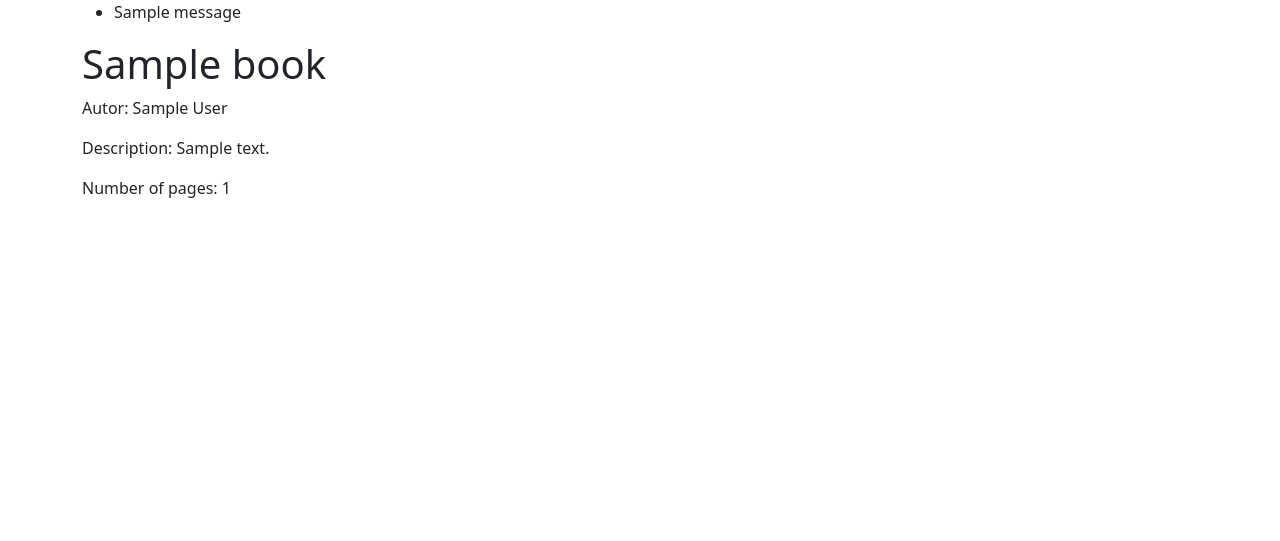
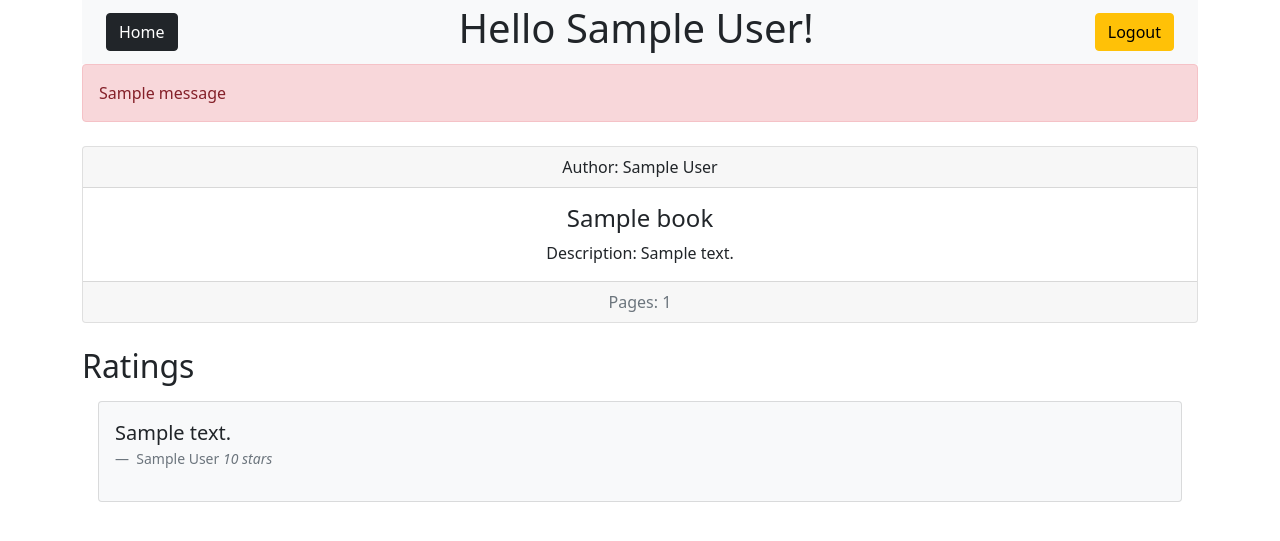
Before and after one commit to Aviya1Cohen/Aviya-project, a Flask app: page /book/1 in a window 1280 px wide. Shown: the top 541 px of the page. Run offline with Flask 2, Linux system fonts and the light colour scheme; the visitor is signed in with stand-in values (Sample User, id 1); tables that the repository leaves empty hold one stand-in row (values such as "Sample post"); one stand-in notice (Sample message) is shown; some libraries are stand-ins or nearby versions.

Commit message:
sprint 1

```diff
--- a/crud.py
+++ b/crud.py
@@ -41,12 +41,21 @@ def get_book_by_id(book_id):
     return Book.query.get(book_id)
 
 
-def create_rating(user, book, score, review):
+def create_rating(user_id, book_id, score, review):
     """Create and return a new rating"""
 
-    rating = Rating(user=user, book=book, score=score, review=review)
+    rating = Rating(user_id=user_id, book_id=book_id, score=score, review=review)
 
     return rating
+
+
+def get_ratings_by_book_id(book_id, user_id):
+    """Return a book by primary key."""
+    user_rating = Rating.query.filter(Rating.book_id == book_id, Rating.user_id == user_id).first()
+    other_ratings = Rating.query.filter(Rating.book_id == book_id, Rating.user_id != user_id).all()
+
+    return (user_rating, other_ratings)
+
 
 
 
--- a/server.py
+++ b/server.py
@@ -23,8 +23,22 @@ def show_book(book_id):
     """Show details on a particular book."""
 
     book = crud.get_book_by_id(book_id)
+    (user_rating, other_ratings) = crud.get_ratings_by_book_id(book_id, session['user_id'])
 
-    return render_template("book_details.html", book=book)
+    return render_template("book_details.html", book=book, user_rating=user_rating, other_ratings=other_ratings)
+
+@app.route("/book/<book_id>/rating", methods=["POST"])
+def rate_book(book_id):
+    """Rate a book"""
+
+    score = request.form.get("score")
+    review = request.form.get("review")
+
+    rating = crud.create_rating(user_id=session['user_id'], book_id=book_id, score=score, review=review)
+    db.session.add(rating)
+    db.session.commit()
+
+    return redirect("/book/" + book_id)
 
 
 @app.route("/signup")
@@ -70,6 +84,7 @@ def login():
         flash("Wrong password!")
     else:
         session['username'] = user.first_name + ' ' + user.last_name
+        session['user_id'] = user.user_id
 
     return redirect("/")
 
--- a/templates/base.html
+++ b/templates/base.html
@@ -5,19 +5,32 @@
       {% block title %}{% endblock %}
     </title>
     {% block head %}{% endblock %}
-    <link href="https://cdn.jsdelivr.net/npm/bootstrap@5.2.0-beta1/dist/css/bootstrap.min.css" rel="stylesheet" integrity="sha384-0evHe/X+R7YkIZDRvuzKMRqM+OrBnVFBL6DOitfPri4tjfHxaWutUpFmBp4vmVor" crossorigin="anonymous">
-    <script src="https://cdn.jsdelivr.net/npm/bootstrap@5.2.0-beta1/dist/js/bootstrap.bundle.min.js" integrity="sha384-pprn3073KE6tl6bjs2QrFaJGz5/SUsLqktiwsUTF55Jfv3qYSDhgCecCxMW52nD2" crossorigin="anonymous"></script>
+    <link href="https://cdnjs.cloudflare.com/ajax/libs/twitter-bootstrap/5.1.3/css/bootstrap.min.css" rel="stylesheet" >
+    <link rel="stylesheet" type="text/css" href="https://cdn.datatables.net/1.12.1/css/dataTables.bootstrap5.min.css">
+
+    <script src="https://code.jquery.com/jquery-3.5.1.min.js"></script>
+    <script src="https://cdn.datatables.net/1.12.1/js/jquery.dataTables.min.js"></script>
+    <script src="https://cdn.datatables.net/1.12.1/js/dataTables.bootstrap5.min.js"></script>
   </head>
 
   <body>
     <div class="container">
+    {% if session['username'] %}
+      <nav class="navbar navbar-light bg-light justify-content-between py-1 px-4">
+        <a class="btn btn-dark" href="/" role="button">Home</a>
+        <h1>Hello {{session['username']}}!</h1>
+        <form action="/logout" method="POST">
+          <button type="submit" class="btn btn-warning">Logout</button>
+        </form>
+      </nav>
+    {% endif %}
     {% with messages = get_flashed_messages() %}
     {% if messages %}
-      <ul class=flashes>
-      {% for message in messages %}
-        <li>{{ message }}</li>
-      {% endfor %}
-      </ul>
+        {% for message in messages %}
+          <div class="alert alert-danger" role="alert">
+            {{ message }}
+          </div>
+        {% endfor %}
     {% endif %}
     {% endwith %}
 
--- a/templates/book_details.html
+++ b/templates/book_details.html
@@ -4,36 +4,72 @@
 
 {% block body %}
 
-
-<h1>{{ book.title }}</h1>
-
-<p>
-  Autor: {{ book.author }}
-</p>
-
-<p>
-  Description: {{ book.description }}
-</p>
-
-<p>
-  Number of pages: {{ book.page_num }}
-</p>
+<div class="card text-center my-4">
+  <div class="card-header">
+    Author: {{ book.author }}
+  </div>
+  <div class="card-body">
+    <h4 class="card-title">{{ book.title }}</h4>
+    <p class="card-text">Description: {{ book.description }}</p>
+  </div>
+  <div class="card-footer text-muted">
+    Pages: {{ book.page_num }}
+  </div>
+</div>
 
 
-{% if session.get('user_email') %}
-<h2>Rate this book</h2>
-<form action="/books/{{ book.book_id }}/ratings" method="POST">
-  <p>
-    Rating:
-    <select name="rating">
-      <option value="">Select rating</option>
-      {% for num in range(5) %}
-        <option value="{{ num }}">{{ num }}</option>
-      {% endfor %}
-    </select>
-  </p>
-  <p><input type="submit"></p>
+<h2>Ratings</h2>
+{% if user_rating %}
+<div class="card bg-light text-dark m-3">
+  <div class="card-body">
+    <figure>
+      <blockquote class="blockquote">
+        <p>{{ user_rating.review }}</p>
+      </blockquote>
+      <figcaption class="blockquote-footer">
+        {{ user_rating.user.first_name }} {{ user_rating.user.last_name }}
+        <cite title="Source Title">{{ user_rating.score }} stars</cite>
+      </figcaption>
+    </figure>
+  </div>
+</div>
+{% else %}
+<form action="/book/{{ book.book_id }}/rating" method="POST">
+  <div class="row mb-3">
+    <div class="col">
+      <select class="form-select" name="score">
+        <option value="">Select rating</option>
+        {% for num in range(5) %}
+          <option value="{{ num }}">{{ num }}</option>
+        {% endfor %}
+      </select>
+    </div>
+  </div>
+  <div class="row mb-3">
+    <div class="col">
+      <textarea class="form-control" name="review" rows="3" placeholder="Comment"></textarea>
+    </div>
+  </div>
+  <div class="row m-1">
+    <button type="submit" class="btn btn-primary btn-block">Submit</button>
+  </div>
 </form>
 {% endif %}
 
+{% for rating in other_ratings %}
+<div class="card m-3">
+  <div class="card-body">
+    <figure>
+      <blockquote class="blockquote">
+        <p>{{ rating.review }}</p>
+      </blockquote>
+      <figcaption class="blockquote-footer">
+        {{ rating.user.first_name }} {{ rating.user.last_name }}
+        <cite title="Source Title">{{ rating.score }} stars</cite>
+      </figcaption>
+    </figure>
+  </div>
+</div>
+{% endfor %}
+
 {% endblock %}
```
Also changed, not shown: templates/homepage.html (+9 -10 lines).
